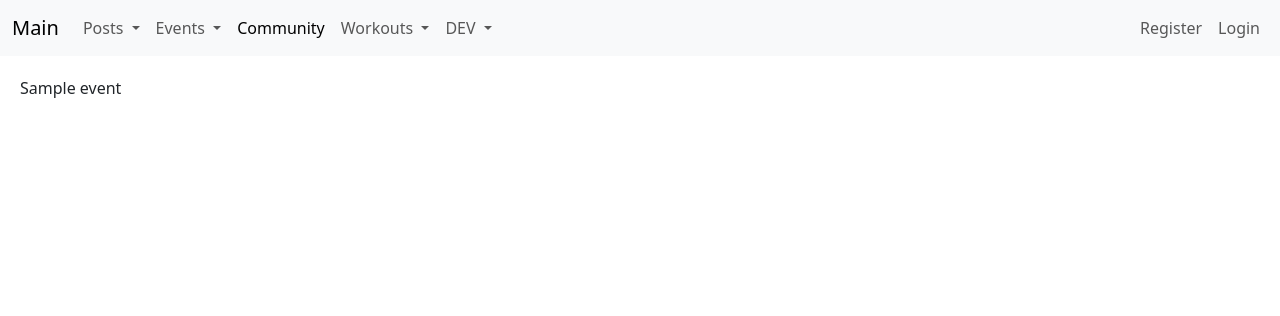
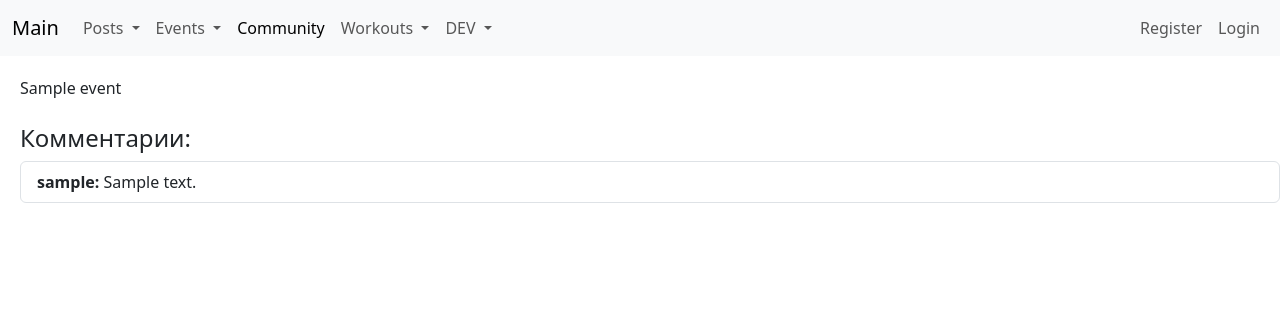
Before and after one commit to Ridmovies/fastapi-pet-social-network, a FastAPI app: template src/templates/events/event_detail.html in a window 1280 px wide. Shown: the top 316 px of the page. Run offline with FastAPI, Linux system fonts and the light colour scheme; the template is opened without the code that fills it: most values are stand-ins (such as "Sample title", 1, 10 or a date in 2020); parts of the project's set-up code (start-up, migrations or seed data) failed here and were passed over.

Commit message:
add event comments page

```diff
--- a/src/events/router.py
+++ b/src/events/router.py
@@ -9,6 +9,7 @@ from src.database import SessionDep
 from src.events.models import Event
 from src.events.schemas import EventCreate
 from src.events.service import EventService
+from src.posts.models import Comment
 
 router = APIRouter(prefix="/events", tags=["events"])
 
@@ -16,7 +17,7 @@ router = APIRouter(prefix="/events", tags=["events"])
 @router.get("")
 async def get_all_events(session: SessionDep):
     return await EventService.get_all(
-        session=session, options=[joinedload(Event.comments)]
+        session=session,
     )
 
 @router.post("")
@@ -32,7 +33,7 @@ async def delete_event(session: SessionDep, event_id: int, user: UserDep):
 @router.get("/{event_id}")
 async def get_event_details(session: SessionDep, event_id: int):
     return await EventService.get_one_by_id(
-        session=session, model_id=event_id
+        session=session, model_id=event_id, options=[joinedload(Event.comments).joinedload(Comment.user)]
     )
 
 
--- a/src/templates/events/event_detail.html
+++ b/src/templates/events/event_detail.html
@@ -4,6 +4,19 @@
 {{ event }}<br>
 
 
-
+    <!-- Список комментариев -->
+    <div class="mt-4">
+        <h4>Комментарии:</h4>
+        <ul id="commentsList" class="list-group">
+            {% for comment in event.comments %}
+            <li class="list-group-item">
+                <strong>{{ comment.user.username }}:</strong> {{ comment.content }}
+                {% if comment.user_id == user.id %}
+                <a href="#" class="comment-delete" data-comment-id="{{ comment.id }}" data-post-id="{{ event.id }}">Удалить</a>
+                {% endif %}
+            </li>
+            {% endfor %}
+        </ul>
+    </div>
 
 {% endblock %}
```
